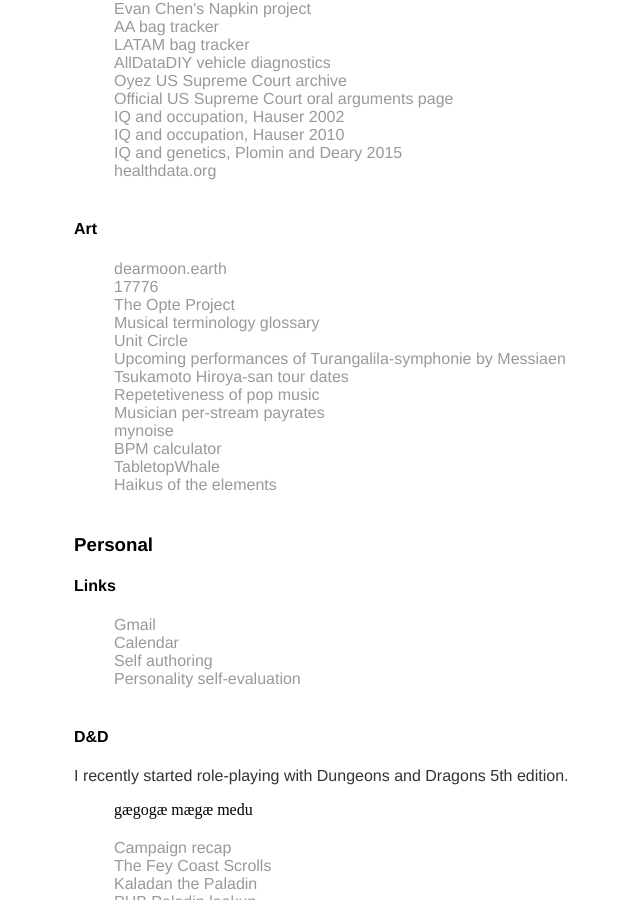
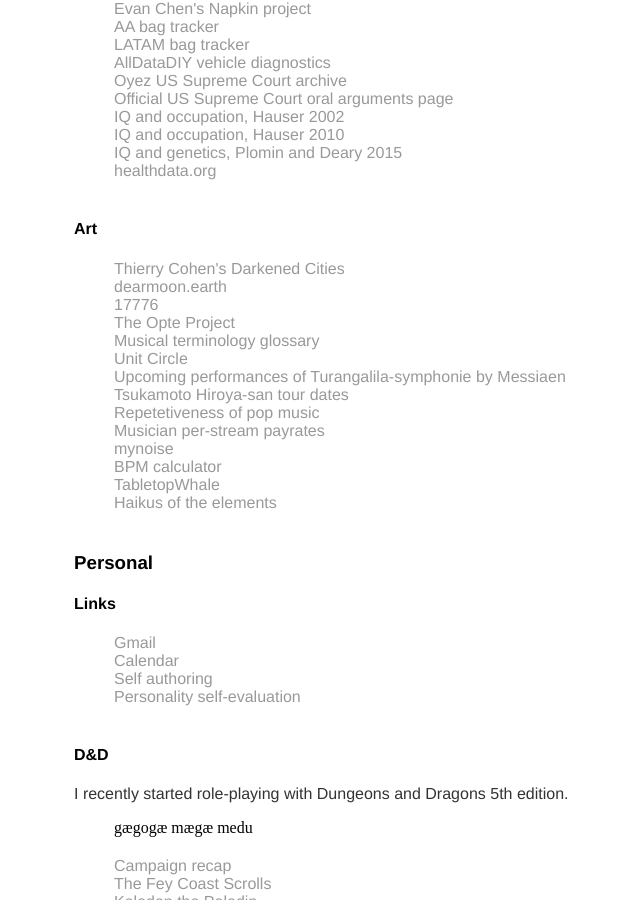
Before and after one commit to amcnicho/amcnicho.github.io, a Jekyll site: the page built from misc/index.html, in a window 1280 px wide and 900 px high, scrolled down 1607 px. Shown: the whole window, without its empty margins (118-758 px from the left). Built offline with Jekyll 4.4.1, drawn with Linux system fonts in a browser that asks for light colours.

Commit message:
Update index.html

```diff
--- a/misc/index.html
+++ b/misc/index.html
@@ -91,6 +91,7 @@
 
       <h4>Art</h4>
       <ul>
+        <li><a href="http://thierrycohen.com/pages/work/starlights.html#">Thierry Cohen's Darkened Cities</a></li>
         <li><a href="https://dearmoon.earth">dearmoon.earth</a></li>
         <li><a href="https://www.sbnation.com/a/17776-football/chapter-1">17776</a></li>
         <li><a href="http://www.opte.org/">The Opte Project</a></li>
```
